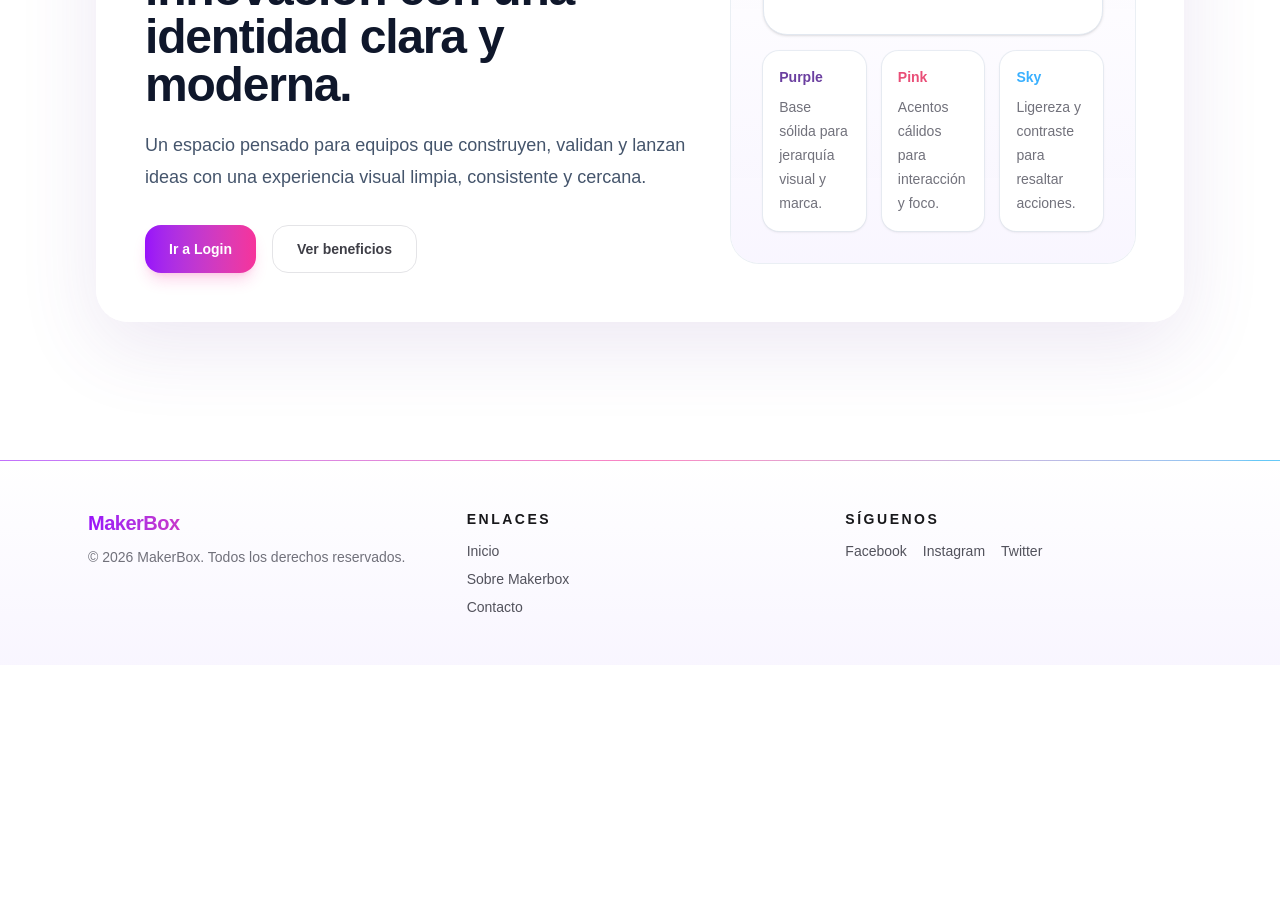
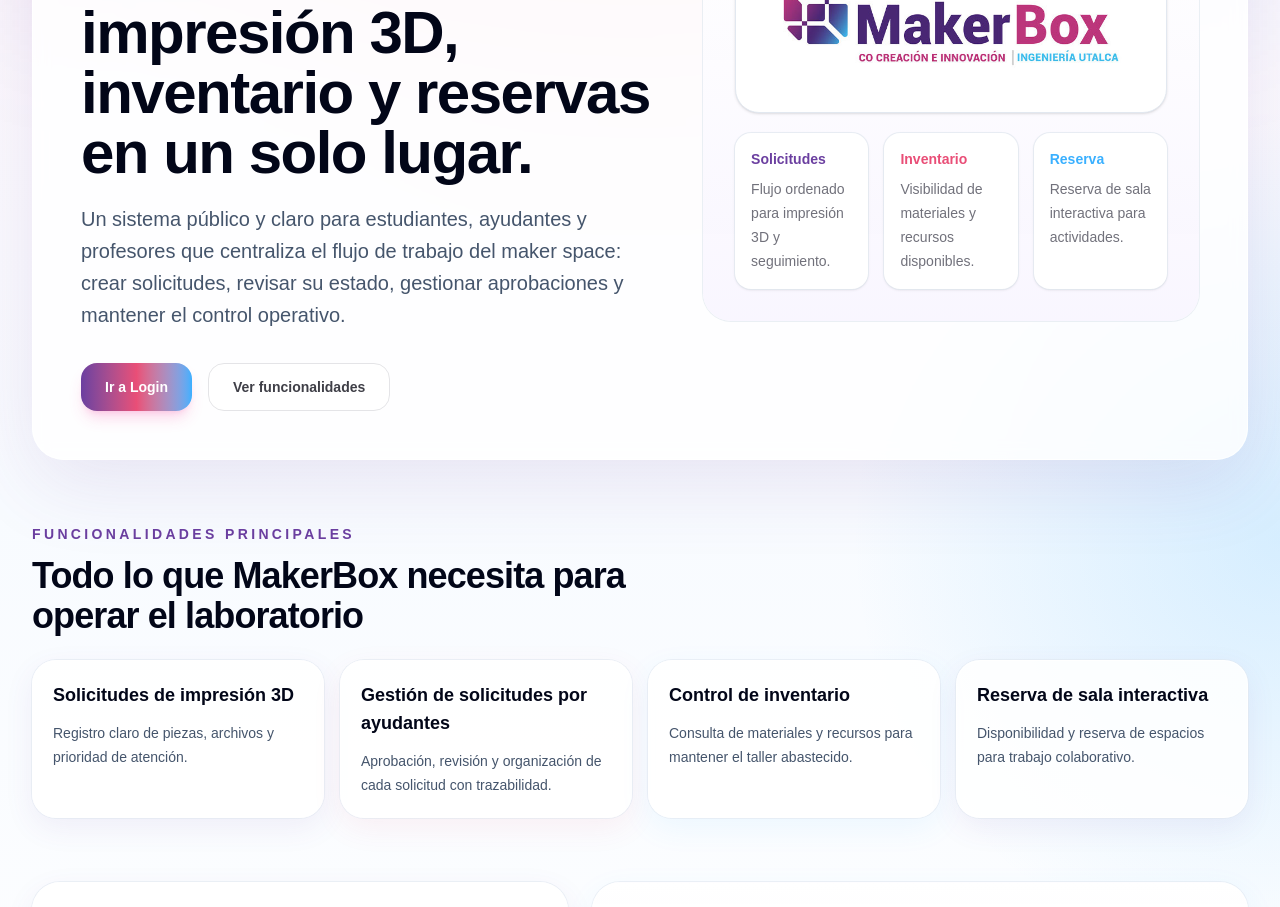
Before and after one commit to 1Bnja/ProyectoMakerBox, a Next.js app: page / in a window 1280 px wide. Shown: the part 300-1207 px from the top of the page. Before the commit the page ends 965 px from the top, so only its background shows below. Built offline with nearby package versions, Linux system fonts and the light colour scheme.

Commit message:
feat: implementar landing page de MakerBox
- Se mejora la página principal pública del sistema
- Se agregan secciones de funcionalidades, roles y flujo general
- Se mantiene acceso directo hacia el login
- Se actualizan pruebas de la landing page

```diff
--- a/app/page.tsx
+++ b/app/page.tsx
@@ -3,44 +3,47 @@
 
 export default function Home() {
   return (
-    <main className="mx-auto flex min-h-[calc(100vh-5rem)] w-full max-w-6xl items-center px-6 py-16 lg:px-8">
-      <section className="grid w-full gap-10 rounded-[2rem] border border-white/70 bg-white/80 p-8 shadow-[0_24px_80px_rgba(107,63,160,0.12)] backdrop-blur-sm md:p-12 lg:grid-cols-[1.15fr_0.85fr] lg:items-center">
+    <main className="relative overflow-hidden bg-[radial-gradient(circle_at_top,rgba(233,78,119,0.16),transparent_34%),radial-gradient(circle_at_right,rgba(58,176,255,0.18),transparent_28%),linear-gradient(180deg,#fff8fc_0%,#f8fbff_48%,#ffffff_100%)]">
+      <div className="pointer-events-none absolute inset-x-0 top-0 h-80 bg-[linear-gradient(90deg,rgba(107,63,160,0.08),rgba(233,78,119,0.08),rgba(58,176,255,0.08))] blur-3xl" />
+
+      <div className="relative mx-auto flex w-full max-w-7xl flex-col gap-16 px-6 py-10 lg:px-8 lg:py-16">
+        <section className="grid gap-10 rounded-[2rem] border border-white/80 bg-white/80 p-8 shadow-[0_24px_80px_rgba(107,63,160,0.12)] backdrop-blur-sm md:p-12 lg:grid-cols-[1.08fr_0.92fr] lg:items-center">
           <div className="space-y-8">
-          <div className="inline-flex items-center gap-3 rounded-full border border-purple-200 bg-purple-50 px-4 py-2 text-sm font-medium text-[#6B3FA0]">
+            <div className="inline-flex items-center gap-3 rounded-full border border-[#e8d9fb] bg-[#f8f1ff] px-4 py-2 text-sm font-medium text-[#6B3FA0]">
               <span className="h-2.5 w-2.5 rounded-full bg-[#E94E77]" />
               MakerBox
             </div>
 
             <div className="space-y-5">
-            <h1 className="max-w-2xl text-4xl font-semibold tracking-tight text-slate-900 md:text-5xl">
-              Co-creación e innovación con una identidad clara y moderna.
+              <h1 className="max-w-2xl text-4xl font-semibold tracking-tight text-slate-950 md:text-5xl lg:text-6xl">
+                MakerBox organiza solicitudes de impresión 3D, inventario y reservas en un solo lugar.
               </h1>
-            <p className="max-w-xl text-lg leading-8 text-slate-600">
-              Un espacio pensado para equipos que construyen, validan y lanzan ideas con una experiencia visual limpia, consistente y cercana.
+              <p className="max-w-2xl text-lg leading-8 text-slate-600 md:text-xl">
+                Un sistema público y claro para estudiantes, ayudantes y profesores que centraliza el flujo de trabajo del maker space: crear solicitudes, revisar su estado, gestionar aprobaciones y mantener el control operativo.
               </p>
             </div>
 
             <div className="flex flex-col gap-4 sm:flex-row">
               <Link
                 href="/login"
-              className="inline-flex h-12 items-center justify-center rounded-2xl bg-gradient-to-r from-purple-600 to-pink-500 px-6 text-sm font-semibold text-white shadow-lg shadow-pink-500/20 transition hover:from-purple-700 hover:to-pink-600 hover:shadow-xl hover:shadow-pink-500/30"
+                className="inline-flex h-12 items-center justify-center rounded-2xl bg-gradient-to-r from-[#6B3FA0] via-[#E94E77] to-[#3AB0FF] px-6 text-sm font-semibold text-white shadow-lg shadow-pink-500/20 transition hover:brightness-105 hover:shadow-xl hover:shadow-pink-500/30"
               >
                 Ir a Login
               </Link>
               <a
-              href="#features"
-              className="inline-flex h-12 items-center justify-center rounded-2xl border border-zinc-200 bg-white px-6 text-sm font-semibold text-zinc-700 transition hover:border-pink-200 hover:text-pink-500"
+                href="#funcionalidades"
+                className="inline-flex h-12 items-center justify-center rounded-2xl border border-zinc-200 bg-white px-6 text-sm font-semibold text-zinc-700 transition hover:border-pink-200 hover:text-pink-600"
               >
-              Ver beneficios
+                Ver funcionalidades
               </a>
             </div>
           </div>
 
-        <div className="grid gap-4 rounded-[1.75rem] bg-[linear-gradient(180deg,rgba(255,255,255,0.95),rgba(248,245,255,0.9))] p-6 ring-1 ring-slate-200/70 md:p-8">
+          <div className="grid gap-5 rounded-[1.75rem] bg-[linear-gradient(180deg,rgba(255,255,255,0.95),rgba(248,245,255,0.9))] p-6 ring-1 ring-slate-200/70 md:p-8">
             <div className="overflow-hidden rounded-[1.5rem] border border-slate-200 bg-white p-4 shadow-sm">
               <Image
                 src="/logo.jpg"
-              alt="MakerBox logo"
+                alt="Logo de MakerBox"
                 width={640}
                 height={220}
                 className="h-auto w-full rounded-[1rem] object-contain"
@@ -48,22 +51,93 @@
               />
             </div>
 
-          <div id="features" className="grid gap-4 sm:grid-cols-3">
+            <div className="grid gap-4 sm:grid-cols-3">
               <article className="rounded-2xl bg-white p-4 shadow-sm ring-1 ring-slate-200/70">
-              <p className="text-sm font-semibold text-[#6B3FA0]">Purple</p>
-              <p className="mt-2 text-sm leading-6 text-zinc-500">Base sólida para jerarquía visual y marca.</p>
+                <p className="text-sm font-semibold text-[#6B3FA0]">Solicitudes</p>
+                <p className="mt-2 text-sm leading-6 text-zinc-500">Flujo ordenado para impresión 3D y seguimiento.</p>
               </article>
               <article className="rounded-2xl bg-white p-4 shadow-sm ring-1 ring-slate-200/70">
-              <p className="text-sm font-semibold text-[#E94E77]">Pink</p>
-              <p className="mt-2 text-sm leading-6 text-zinc-500">Acentos cálidos para interacción y foco.</p>
+                <p className="text-sm font-semibold text-[#E94E77]">Inventario</p>
+                <p className="mt-2 text-sm leading-6 text-zinc-500">Visibilidad de materiales y recursos disponibles.</p>
               </article>
               <article className="rounded-2xl bg-white p-4 shadow-sm ring-1 ring-slate-200/70">
-              <p className="text-sm font-semibold text-[#3AB0FF]">Sky</p>
-              <p className="mt-2 text-sm leading-6 text-zinc-500">Ligereza y contraste para resaltar acciones.</p>
+                <p className="text-sm font-semibold text-[#3AB0FF]">Reserva</p>
+                <p className="mt-2 text-sm leading-6 text-zinc-500">Reserva de sala interactiva para actividades.</p>
               </article>
             </div>
           </div>
         </section>
+
+        <section id="funcionalidades" className="space-y-6">
+          <div className="max-w-2xl space-y-3">
+            <p className="text-sm font-semibold uppercase tracking-[0.24em] text-[#6B3FA0]">Funcionalidades principales</p>
+            <h2 className="text-3xl font-semibold tracking-tight text-slate-950 md:text-4xl">Todo lo que MakerBox necesita para operar el laboratorio</h2>
+          </div>
+
+          <div className="grid gap-4 md:grid-cols-2 xl:grid-cols-4">
+            <article className="rounded-[1.5rem] border border-white/80 bg-white/85 p-5 shadow-[0_10px_30px_rgba(107,63,160,0.08)] ring-1 ring-slate-200/60">
+              <h3 className="text-lg font-semibold text-slate-950">Solicitudes de impresión 3D</h3>
+              <p className="mt-3 text-sm leading-6 text-slate-600">Registro claro de piezas, archivos y prioridad de atención.</p>
+            </article>
+            <article className="rounded-[1.5rem] border border-white/80 bg-white/85 p-5 shadow-[0_10px_30px_rgba(233,78,119,0.08)] ring-1 ring-slate-200/60">
+              <h3 className="text-lg font-semibold text-slate-950">Gestión de solicitudes por ayudantes</h3>
+              <p className="mt-3 text-sm leading-6 text-slate-600">Aprobación, revisión y organización de cada solicitud con trazabilidad.</p>
+            </article>
+            <article className="rounded-[1.5rem] border border-white/80 bg-white/85 p-5 shadow-[0_10px_30px_rgba(58,176,255,0.08)] ring-1 ring-slate-200/60">
+              <h3 className="text-lg font-semibold text-slate-950">Control de inventario</h3>
+              <p className="mt-3 text-sm leading-6 text-slate-600">Consulta de materiales y recursos para mantener el taller abastecido.</p>
+            </article>
+            <article className="rounded-[1.5rem] border border-white/80 bg-white/85 p-5 shadow-[0_10px_30px_rgba(107,63,160,0.08)] ring-1 ring-slate-200/60">
+              <h3 className="text-lg font-semibold text-slate-950">Reserva de sala interactiva</h3>
+              <p className="mt-3 text-sm leading-6 text-slate-600">Disponibilidad y reserva de espacios para trabajo colaborativo.</p>
+            </article>
+          </div>
+        </section>
+
+        <section className="grid gap-6 lg:grid-cols-[0.9fr_1.1fr]">
+          <article className="rounded-[1.75rem] border border-white/80 bg-white/85 p-6 shadow-[0_10px_30px_rgba(107,63,160,0.08)] ring-1 ring-slate-200/60 md:p-8">
+            <p className="text-sm font-semibold uppercase tracking-[0.24em] text-[#E94E77]">Roles</p>
+            <h2 className="mt-3 text-2xl font-semibold tracking-tight text-slate-950 md:text-3xl">Cada perfil ve MakerBox según su función</h2>
+            <div className="mt-6 grid gap-4 sm:grid-cols-3">
+              <div className="rounded-2xl bg-[#f8f1ff] p-4">
+                <p className="text-base font-semibold text-[#6B3FA0]">Estudiante</p>
+                <p className="mt-2 text-sm leading-6 text-slate-600">Crea solicitudes y revisa el estado de su trabajo.</p>
+              </div>
+              <div className="rounded-2xl bg-[#fff0f5] p-4">
+                <p className="text-base font-semibold text-[#E94E77]">Ayudante</p>
+                <p className="mt-2 text-sm leading-6 text-slate-600">Gestiona solicitudes, valida entregas y organiza la operación.</p>
+              </div>
+              <div className="rounded-2xl bg-[#eef8ff] p-4">
+                <p className="text-base font-semibold text-[#3AB0FF]">Profesor</p>
+                <p className="mt-2 text-sm leading-6 text-slate-600">Supervisa el uso del sistema y el avance general.</p>
+              </div>
+            </div>
+          </article>
+
+          <article className="rounded-[1.75rem] border border-white/80 bg-[linear-gradient(180deg,rgba(255,255,255,0.96),rgba(248,245,255,0.92))] p-6 shadow-[0_10px_30px_rgba(58,176,255,0.08)] ring-1 ring-slate-200/60 md:p-8">
+            <p className="text-sm font-semibold uppercase tracking-[0.24em] text-[#3AB0FF]">Flujo general</p>
+            <h2 className="mt-3 text-2xl font-semibold tracking-tight text-slate-950 md:text-3xl">Un recorrido simple desde el acceso hasta la aprobación</h2>
+            <ol className="mt-6 grid gap-4 md:grid-cols-2">
+              <li className="rounded-2xl border border-slate-200 bg-white p-4 shadow-sm">
+                <p className="text-sm font-semibold text-[#6B3FA0]">1. Registrarse o iniciar sesión</p>
+                <p className="mt-2 text-sm leading-6 text-slate-600">El usuario entra al sistema y accede al panel según su rol.</p>
+              </li>
+              <li className="rounded-2xl border border-slate-200 bg-white p-4 shadow-sm">
+                <p className="text-sm font-semibold text-[#E94E77]">2. Crear solicitud</p>
+                <p className="mt-2 text-sm leading-6 text-slate-600">Se registra el requerimiento de impresión o la necesidad operativa.</p>
+              </li>
+              <li className="rounded-2xl border border-slate-200 bg-white p-4 shadow-sm">
+                <p className="text-sm font-semibold text-[#3AB0FF]">3. Revisar estado</p>
+                <p className="mt-2 text-sm leading-6 text-slate-600">La persona usuaria consulta el progreso de su solicitud en todo momento.</p>
+              </li>
+              <li className="rounded-2xl border border-slate-200 bg-white p-4 shadow-sm">
+                <p className="text-sm font-semibold text-[#6B3FA0]">4. Gestionar o aprobar solicitudes</p>
+                <p className="mt-2 text-sm leading-6 text-slate-600">Los ayudantes organizan y aprueban el trabajo pendiente.</p>
+              </li>
+            </ol>
+          </article>
+        </section>
+      </div>
     </main>
   );
 }
```
Also changed, not shown: 1 other file (tests, documents, lock files or other folders). Lines whose indentation alone changed are shown as unchanged.
